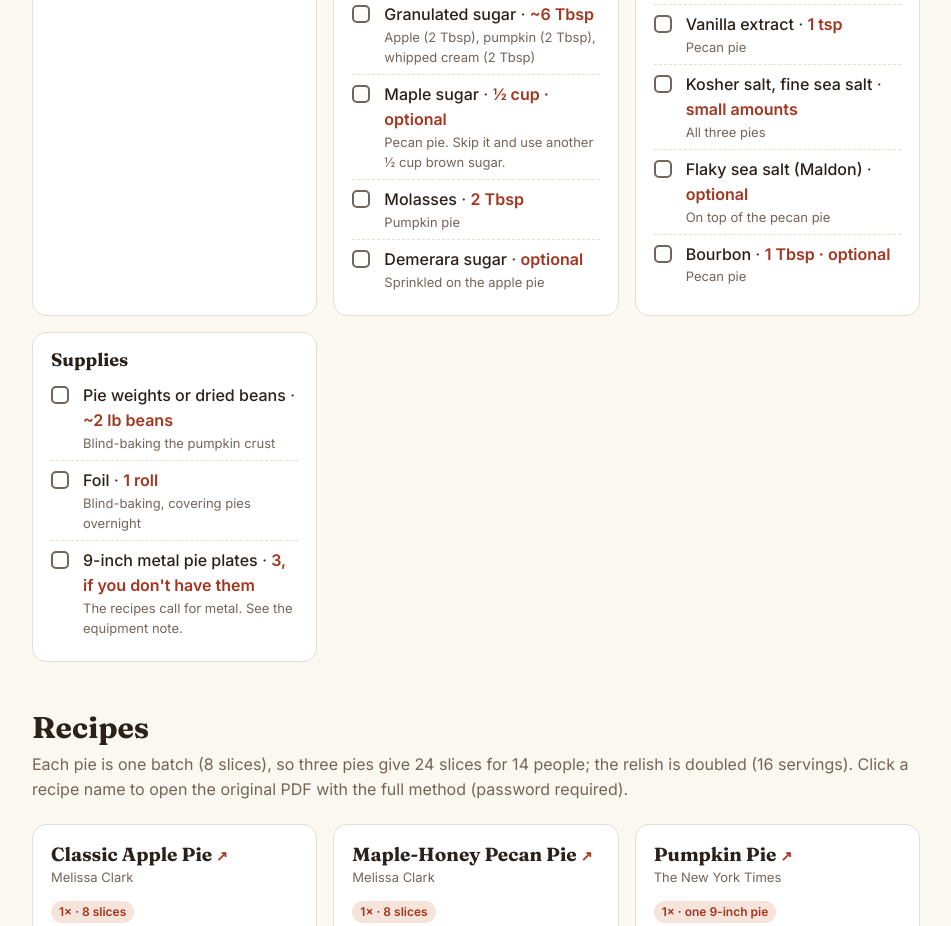
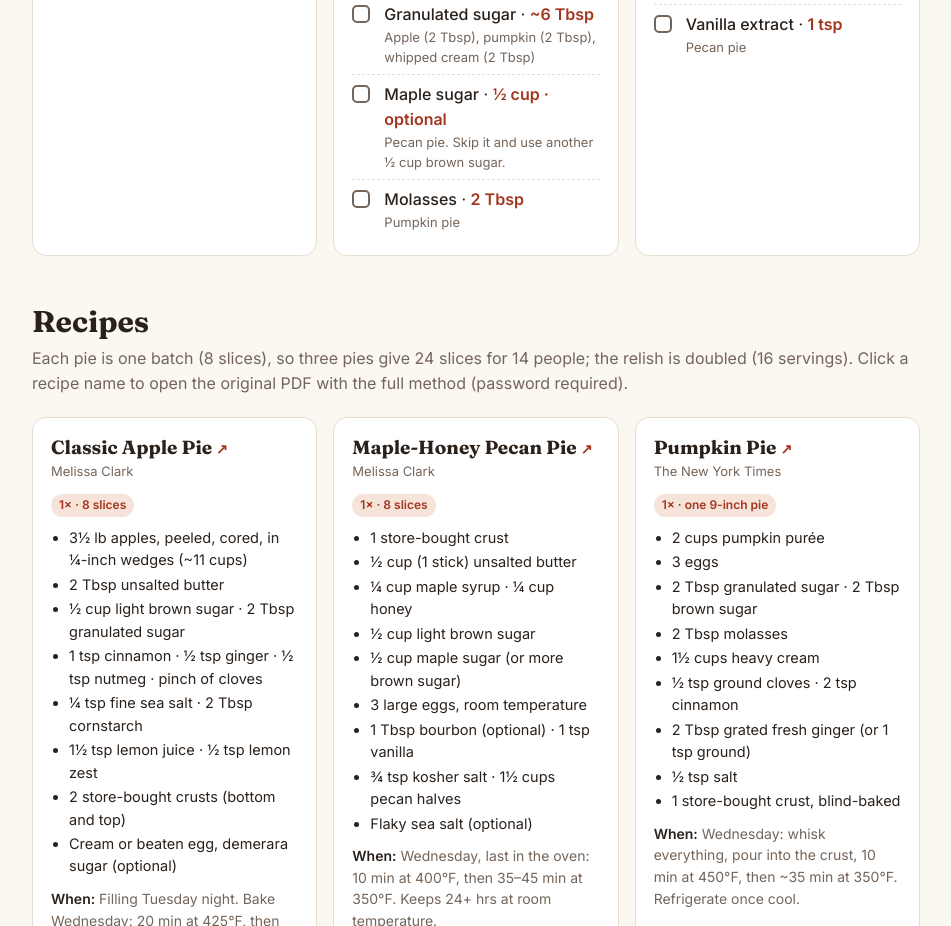
Before and after one commit to dmarttila/thanksgiving-2026, a plain HTML site: page docs/pies.html in a window 1280 px wide. Shown: the part 3605-4531 px from the top of the page, without its empty margins (164-1115 px from the left). Drawn offline with Linux system fonts and the light colour scheme.

Commit message:
Pies plan: trim shopping list, use heavy cream in pumpkin pie
Drop demerara, salts, bourbon, evaporated milk, and the Supplies card.
Heavy cream goes to 1 quart to cover the pumpkin pie.

Co-Authored-By: Claude Opus 5.5 <noreply@anthropic.com>

```diff
--- a/docs/pies.html
+++ b/docs/pies.html
@@ -267,7 +267,7 @@ dialog#unlock button[type=submit] { background: var(--accent); color: #fff; bord
       <h3>Dessert toppings</h3>
       <ul>
         <li><input type="checkbox" data-k="s-icecream"><div><span class="item">Vanilla ice cream</span> · <span class="qty">2 quarts</span><span class="for">About ½ cup per person for 14, with a little extra</span></div></li>
-        <li><input type="checkbox" data-k="s-cream"><div><span class="item">Heavy cream</span> · <span class="qty">1 pint</span><span class="for">Whipped cream (makes ~4 cups), plus a splash to brush the apple pie</span></div></li>
+        <li><input type="checkbox" data-k="s-cream"><div><span class="item">Heavy cream</span> · <span class="qty">1 quart</span><span class="for">Whipped cream (2 cups), pumpkin pie (1½ cups), plus a splash to brush the apple pie</span></div></li>
         <li><input type="checkbox" data-k="s-whipcan"><div><span class="item">Canned whipped cream</span> · <span class="qty">1 can</span><span class="for">Backup, and for the kids' table</span></div></li>
       </ul>
     </div>
@@ -288,7 +288,6 @@ dialog#unlock button[type=submit] { background: var(--accent); color: #fff; bord
       <ul>
         <li><input type="checkbox" data-k="s-eggs"><div><span class="item">Large eggs</span> · <span class="qty">1 dozen</span><span class="for">Pecan pie (3), pumpkin pie (3), apple pie glaze (1)</span></div></li>
         <li><input type="checkbox" data-k="s-butter"><div><span class="item">Unsalted butter</span> · <span class="qty">1 box (4 sticks)</span><span class="for">Pecan pie (1 stick), apple filling (2 Tbsp)</span></div></li>
-        <li><input type="checkbox" data-k="s-evap"><div><span class="item">Evaporated milk</span> · <span class="qty">one 12-oz can</span><span class="for">Pumpkin pie (1½ cups). Or use another 1½ cups heavy cream.</span></div></li>
       </ul>
     </div>
 
@@ -310,7 +309,6 @@ dialog#unlock button[type=submit] { background: var(--accent); color: #fff; bord
         <li><input type="checkbox" data-k="s-sugar"><div><span class="item">Granulated sugar</span> · <span class="qty">~6 Tbsp</span><span class="for">Apple (2 Tbsp), pumpkin (2 Tbsp), whipped cream (2 Tbsp)</span></div></li>
         <li><input type="checkbox" data-k="s-maplesugar"><div><span class="item">Maple sugar</span> · <span class="qty">½ cup · optional</span><span class="for">Pecan pie. Skip it and use another ½ cup brown sugar.</span></div></li>
         <li><input type="checkbox" data-k="s-molasses"><div><span class="item">Molasses</span> · <span class="qty">2 Tbsp</span><span class="for">Pumpkin pie</span></div></li>
-        <li><input type="checkbox" data-k="s-demerara"><div><span class="item">Demerara sugar</span> · <span class="qty">optional</span><span class="for">Sprinkled on the apple pie</span></div></li>
       </ul>
     </div>
 
@@ -323,20 +321,9 @@ dialog#unlock button[type=submit] { background: var(--accent); color: #fff; bord
         <li><input type="checkbox" data-k="s-nutmeg"><div><span class="item">Nutmeg</span> · <span class="qty">½ tsp</span><span class="for">Apple pie</span></div></li>
         <li><input type="checkbox" data-k="s-corn"><div><span class="item">Cornstarch</span> · <span class="qty">2 Tbsp</span><span class="for">Apple pie</span></div></li>
         <li><input type="checkbox" data-k="s-vanilla"><div><span class="item">Vanilla extract</span> · <span class="qty">1 tsp</span><span class="for">Pecan pie</span></div></li>
-        <li><input type="checkbox" data-k="s-salt"><div><span class="item">Kosher salt, fine sea salt</span> · <span class="qty">small amounts</span><span class="for">All three pies</span></div></li>
-        <li><input type="checkbox" data-k="s-flaky"><div><span class="item">Flaky sea salt (Maldon)</span> · <span class="qty">optional</span><span class="for">On top of the pecan pie</span></div></li>
-        <li><input type="checkbox" data-k="s-bourbon"><div><span class="item">Bourbon</span> · <span class="qty">1 Tbsp · optional</span><span class="for">Pecan pie</span></div></li>
       </ul>
     </div>
 
-    <div class="shop">
-      <h3>Supplies</h3>
-      <ul>
-        <li><input type="checkbox" data-k="s-weights"><div><span class="item">Pie weights or dried beans</span> · <span class="qty">~2 lb beans</span><span class="for">Blind-baking the pumpkin crust</span></div></li>
-        <li><input type="checkbox" data-k="s-foil"><div><span class="item">Foil</span> · <span class="qty">1 roll</span><span class="for">Blind-baking, covering pies overnight</span></div></li>
-        <li><input type="checkbox" data-k="s-plates"><div><span class="item">9-inch metal pie plates</span> · <span class="qty">3, if you don't have them</span><span class="for">The recipes call for metal. See the equipment note.</span></div></li>
-      </ul>
-    </div>
   </div>
 </section>
 
@@ -383,7 +370,7 @@ dialog#unlock button[type=submit] { background: var(--accent); color: #fff; bord
         <li>3 eggs</li>
         <li>2 Tbsp granulated sugar · 2 Tbsp brown sugar</li>
         <li>2 Tbsp molasses</li>
-        <li>1½ cups evaporated milk or heavy cream</li>
+        <li>1½ cups heavy cream</li>
         <li>½ tsp ground cloves · 2 tsp cinnamon</li>
         <li>2 Tbsp grated fresh ginger (or 1 tsp ground)</li>
         <li>½ tsp salt</li>
```
